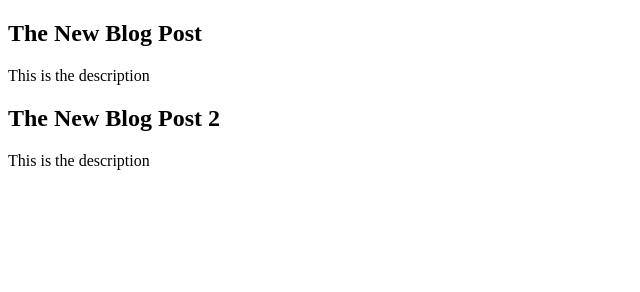
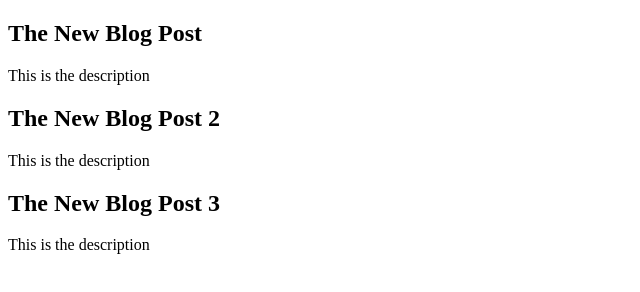
Before and after one commit to fatahillahseno/testing-git, a plain HTML site: page blogs/index.html in a window 1280 px wide. Shown: the whole page, without its empty margins (0-640 px from the left). Drawn offline with Linux system fonts and the light colour scheme.

Commit message:
added another blog post

```diff
--- a/blogs/index.html
+++ b/blogs/index.html
@@ -9,5 +9,9 @@
     <h2>The New Blog Post 2</h2>
     <p>This is the description</p>
   </article>
+  <article>
+    <h2>The New Blog Post 3</h2>
+    <p>This is the description</p>
+  </article>
 </body>
 </html>
```
